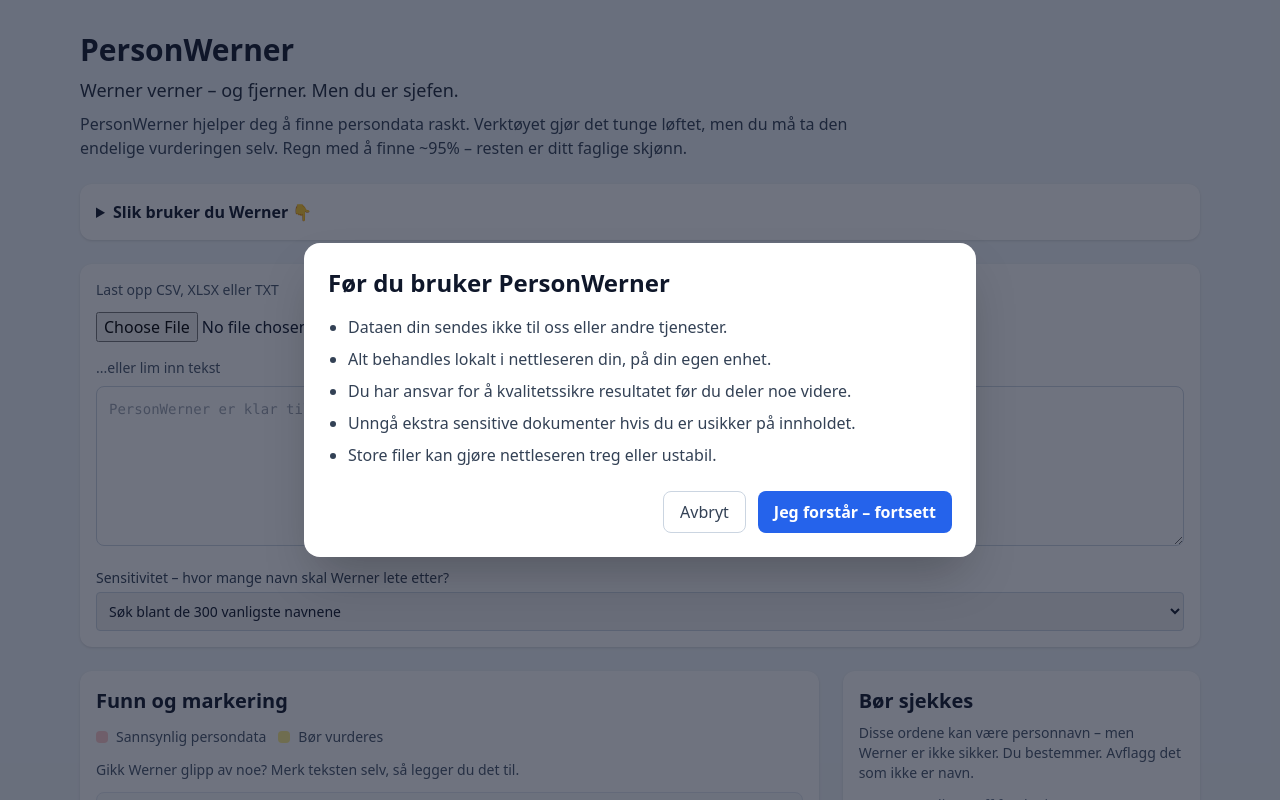
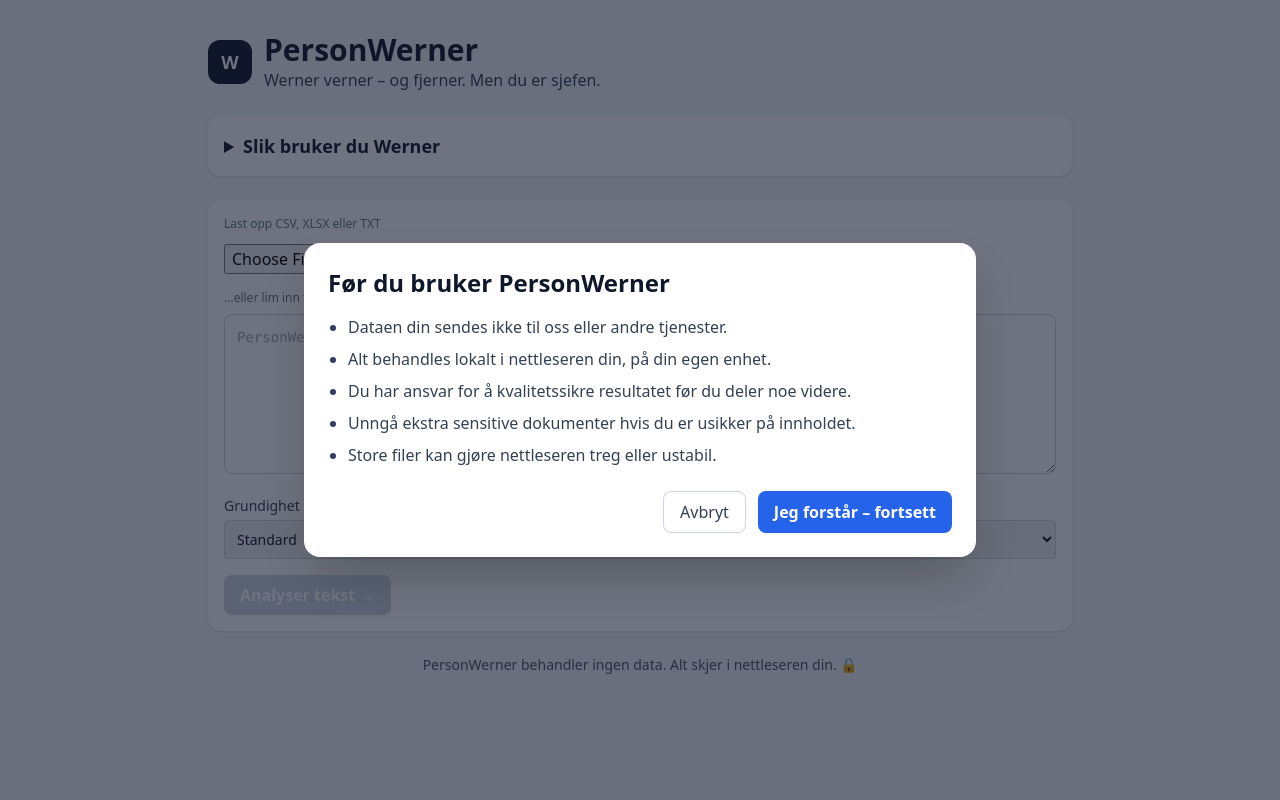
Before and after one commit to mariusgitar/personwerner, a React (Vite) app: page / in a window 1280 px wide. Shown: the top 800 px of the page. Built offline with nearby package versions, Linux system fonts and the light colour scheme.

Commit message:
Redesign UI into progressive disclosure flow

```diff
--- a/src/main.jsx
+++ b/src/main.jsx
@@ -9,15 +9,13 @@ import { detectPII, getNameScore } from './pii-detector'
 const ACTIONS = {
   mark: 'mark',
   remove: 'remove',
-  placeholder: 'placeholder',
   pseudonymize: 'pseudonymize'
 }
 
 const SENSITIVITY_LEVELS = [
-  { label: 'Søk blant de 100 vanligste navnene', threshold: 700 },
-  { label: 'Søk blant de 300 vanligste navnene', threshold: 500 },
-  { label: 'Søk blant de 500 vanligste navnene', threshold: 300 },
-  { label: 'Søk blant alle kjente navn', threshold: 100 }
+  { label: 'Rask', threshold: 700 },
+  { label: 'Standard', threshold: 500 },
+  { label: 'Grundig', threshold: 300 }
 ]
 
 const DEFAULT_SENSITIVITY = 500
@@ -27,17 +25,7 @@ function getNameValue(entry) {
   return entry?.name ?? ''
 }
 
-const defaultAction = ACTIONS.placeholder
-
-const LABELS = {
-  fnr: 'Fødselsnummer',
-  dnr: 'D-nummer',
-  phone: 'Telefon',
-  email: 'E-post',
-  date: 'Dato',
-  name: 'Navn'
-}
-
+const defaultAction = ''
 
 const PLACEHOLDERS = {
   fnr: '[FØDSELSNUMMER]',
@@ -144,7 +132,7 @@ function pseudonymizeText(text, matches) {
 
 function transformText(text, matches, action) {
   if (!text) return { text: '', legend: [] }
-  if (!matches.length) return { text, legend: [] }
+  if (!matches.length || !action) return { text, legend: [] }
 
   if (action === ACTIONS.pseudonymize) {
     return pseudonymizeText(text, matches)
@@ -157,8 +145,6 @@ function transformText(text, matches, action) {
     output += text.slice(cursor, match.start)
     if (action === ACTIONS.mark) {
       output += text.slice(match.start, match.end)
-    } else if (action === ACTIONS.placeholder) {
-      output += PLACEHOLDERS[match.piiType]
     }
 
     cursor = match.end
@@ -192,6 +178,10 @@ function App() {
   const [fileError, setFileError] = useState('')
   const [globalAction, setGlobalAction] = useState(defaultAction)
   const [nameSensitivity, setNameSensitivity] = useState(DEFAULT_SENSITIVITY)
+  const [analysisRan, setAnalysisRan] = useState(false)
+  const [hasReviewed, setHasReviewed] = useState(false)
+  const [analyzedText, setAnalyzedText] = useState('')
+  const [analyzedSensitivity, setAnalyzedSensitivity] = useState(DEFAULT_SENSITIVITY)
   const [ignoredYellow, setIgnoredYellow] = useState(new Set())
   const [manualMatches, setManualMatches] = useState([])
   const [selectionCandidate, setSelectionCandidate] = useState(null)
@@ -201,14 +191,14 @@ function App() {
     () =>
       new Set(
         namesData.certain
-          .filter((entry) => getNameScore(entry) >= nameSensitivity)
+          .filter((entry) => getNameScore(entry) >= analyzedSensitivity)
           .map((entry) => getNameValue(entry).toLowerCase())
           .filter(Boolean)
       ),
-    [nameSensitivity]
+    [analyzedSensitivity]
   )
 
-  const allMatches = useMemo(() => detectPII(inputText, certainNames), [inputText, certainNames])
+  const allMatches = useMemo(() => detectPII(analyzedText, certainNames), [analyzedText, certainNames])
 
   const filteredMatches = useMemo(
     () => allMatches.filter((match) => !(match.confidence === 'ambiguous' && ignoredYellow.has(match.value.toLowerCase()))),
@@ -228,7 +218,6 @@ function App() {
         const key = match.value.toLowerCase()
         bucket.set(key, {
           value: match.value,
-          label: match.reviewLabel,
           count: (bucket.get(key)?.count ?? 0) + 1,
           ignored: ignoredYellow.has(key)
         })
@@ -237,7 +226,10 @@ function App() {
     return [...bucket.values()]
   }, [allMatches, ignoredYellow])
 
-  const transformedResult = useMemo(() => transformText(inputText, confirmedMatches, globalAction), [inputText, confirmedMatches, globalAction])
+  const transformedResult = useMemo(
+    () => transformText(analyzedText, confirmedMatches, globalAction),
+    [analyzedText, confirmedMatches, globalAction]
+  )
 
   const formattedLegend = useMemo(() => formatLegend(transformedResult.legend), [transformedResult.legend])
 
@@ -250,9 +242,13 @@ function App() {
 
   const resetInputText = (nextValue) => {
     setInputText(nextValue)
+    setAnalysisRan(false)
+    setHasReviewed(false)
+    setGlobalAction(defaultAction)
     setManualMatches([])
     setSelectionCandidate(null)
     setFileError('')
+    setIgnoredYellow(new Set())
   }
 
   useEffect(() => {
@@ -333,8 +329,7 @@ function App() {
         const workbook = XLSX.read(buffer, { type: 'array' })
         const sheetsText = workbook.SheetNames.map((sheetName) => XLSX.utils.sheet_to_csv(workbook.Sheets[sheetName]))
         resetInputText(sheetsText.join('\n'))
-      }
-      else {
+      } else {
         setFileError('Werner klarte ikke å lese filen. Prøv et annet format, eller lim inn teksten direkte.')
       }
     } catch {
@@ -345,7 +340,9 @@ function App() {
     }
   }
 
-  const noMatches = inputText && confirmedMatches.length === 0
+  const highConfidenceCount = confirmedMatches.filter((match) => match.confidence === 'high').length
+  const uncertainCount = filteredMatches.filter((match) => match.confidence === 'ambiguous').length
+  const noMatches = analysisRan && analyzedText && confirmedMatches.length === 0
 
   return (
     <main className="min-h-screen bg-slate-100 text-slate-900">
@@ -382,34 +379,32 @@ function App() {
           </section>
         </div>
       )}
-      <div className="mx-auto flex max-w-6xl flex-col gap-6 px-4 py-8">
-        <header>
+
+      <div className="mx-auto flex max-w-4xl flex-col gap-6 px-4 py-8">
+        <header className="flex items-center gap-3">
+          <div className="flex h-11 w-11 items-center justify-center rounded-xl bg-slate-900 text-lg font-bold text-white">W</div>
+          <div>
             <h1 className="text-3xl font-bold">PersonWerner</h1>
-          <p className="mt-2 text-lg text-slate-800">Werner verner – og fjerner. Men du er sjefen.</p>
-          <p className="mt-2 max-w-3xl text-slate-700">
-            PersonWerner hjelper deg å finne persondata raskt. Verktøyet gjør det tunge løftet, men du må ta den
-            endelige vurderingen selv. Regn med å finne ~95% – resten er ditt faglige skjønn.
-          </p>
+            <p className="text-base text-slate-700">Werner verner – og fjerner. Men du er sjefen.</p>
+          </div>
         </header>
 
         <section className="rounded-xl bg-white p-4 shadow">
           <details>
-            <summary className="cursor-pointer text-base font-semibold">Slik bruker du Werner 👇</summary>
-            <div className="mt-3 text-sm text-slate-700">
-              <p>1. Last opp en fil eller lim inn tekst</p>
-              <p>2. Werner markerer sannsynlig persondata i rødt, og usikre treff i gult</p>
-              <p>3. Gå gjennom de gule – avgjør selv hva som er navn</p>
-              <p>4. Merk eventuelle navn Werner gikk glipp av manuelt</p>
-              <p>5. Velg hva som skal skje med persondata: marker, fjern eller pseudonymiser</p>
-              <p>6. Last ned den rensede teksten</p>
+            <summary className="cursor-pointer text-lg font-semibold">Slik bruker du Werner</summary>
+            <div className="mt-3 space-y-2 text-xs text-slate-500">
+              <p>1. Last opp fil eller lim inn tekst</p>
+              <p>2. Velg ønsket grundighet og kjør analyse</p>
+              <p>3. Se gjennom funnene og kryss av hva som bør sjekkes</p>
+              <p>4. Velg tiltak og last ned resultatet</p>
             </div>
           </details>
         </section>
 
         <section className="rounded-xl bg-white p-4 shadow">
-          <p className="mb-3 text-sm text-slate-600">Last opp CSV, XLSX eller TXT</p>
+          <p className="mb-3 text-xs text-slate-500">Last opp CSV, XLSX eller TXT</p>
           <input type="file" accept=".csv,.xlsx,.txt" onChange={handleFileUpload} className="mb-4 block w-full" />
-          <p className="mb-2 text-sm text-slate-600">...eller lim inn tekst</p>
+          <p className="mb-2 text-xs text-slate-500">...eller lim inn tekst</p>
           <textarea
             value={inputText}
             onChange={(event) => resetInputText(event.target.value)}
@@ -420,7 +415,7 @@ function App() {
           {fileError && <p className="mt-2 text-sm font-medium text-red-700">{fileError}</p>}
 
           <label className="mt-4 flex flex-col gap-1 text-sm">
-            <span className="font-medium text-slate-700">Sensitivitet – hvor mange navn skal Werner lete etter?</span>
+            <span className="font-medium text-slate-700">Grundighet</span>
             <select
               value={nameSensitivity}
               onChange={(event) => setNameSensitivity(Number.parseInt(event.target.value, 10))}
@@ -433,31 +428,43 @@ function App() {
               ))}
             </select>
           </label>
+
+          <button
+            type="button"
+            className="mt-4 rounded-lg bg-blue-600 px-4 py-2 font-semibold text-white disabled:cursor-not-allowed disabled:bg-slate-300"
+            disabled={!inputText.trim()}
+            onClick={() => {
+              setAnalyzedText(inputText)
+              setAnalyzedSensitivity(nameSensitivity)
+              setAnalysisRan(true)
+              setHasReviewed(false)
+              setIgnoredYellow(new Set())
+              setManualMatches([])
+              setSelectionCandidate(null)
+              setGlobalAction(defaultAction)
+            }}
+          >
+            Analyser tekst →
+          </button>
         </section>
 
-        <section className="grid gap-6 lg:grid-cols-3">
-          <article className="rounded-xl bg-white p-4 shadow lg:col-span-2">
-            <h2 className="mb-3 text-xl font-semibold">Funn og markering</h2>
-            <p className="mb-3 text-sm text-slate-600">
-              <span className="mr-3 inline-flex items-center gap-2"><span className="inline-block h-3 w-3 rounded bg-red-200" />Sannsynlig persondata</span>
-              <span className="inline-flex items-center gap-2"><span className="inline-block h-3 w-3 rounded bg-yellow-200" />Bør vurderes</span>
+        {analysisRan && (
+          <section className="space-y-6">
+            <article className="rounded-xl bg-white p-4 shadow">
+              <p className="mb-4 rounded-lg bg-slate-100 px-3 py-2 text-sm font-medium text-slate-800">
+                Werner fant {highConfidenceCount} sannsynlige og {uncertainCount} usikre treff
               </p>
-            <p className="mb-3 text-sm text-slate-600">Gikk Werner glipp av noe? Merk teksten selv, så legger du det til.</p>
-            {inputText && (
-              <p className="mb-3 inline-flex rounded-full bg-slate-100 px-3 py-1 text-sm text-slate-700">
-                Werner fant {confirmedMatches.length} treff
-              </p>
-            )}
               <div
                 ref={resultsRef}
                 className="rounded-lg border border-slate-200 bg-slate-50 p-3 whitespace-pre-wrap break-words leading-relaxed"
               >
-              {inputText ? (
-                renderHighlightedText(inputText, confirmedMatches)
+                {analyzedText ? (
+                  renderHighlightedText(analyzedText, confirmedMatches)
                 ) : (
                   <p className="text-slate-500">PersonWerner er klar til jobb. Last opp en fil eller lim inn tekst.</p>
                 )}
               </div>
+
               {selectionCandidate && (
                 <button
                   type="button"
@@ -478,34 +485,27 @@ function App() {
                     ])
                     setSelectionCandidate(null)
                     window.getSelection()?.removeAllRanges()
+                    setHasReviewed(true)
                   }}
                 >
                   + Merk som persondata
                 </button>
               )}
+
               {noMatches && (
                 <p className="mt-3 rounded bg-emerald-50 p-3 text-emerald-800">
                   Ingen persondata funnet. Enten er dokumentet rent, eller så er Werner litt for optimistisk i dag.
                   Sjekk gjerne manuelt også. 🎉
                 </p>
               )}
-          </article>
 
-          <aside className="rounded-xl bg-white p-4 shadow">
-            <h2 className="text-xl font-semibold">Bør sjekkes</h2>
-            <p className="mt-2 text-sm text-slate-600">
-              Disse ordene kan være personnavn – men Werner er ikke sikker. Du bestemmer. Avflagg det som ikke er navn.
-            </p>
-            <div className="mt-3 space-y-2">
+              <h2 className="mt-5 text-base font-semibold">Bør sjekkes</h2>
+              <div className="mt-2 space-y-2">
                 {reviewItems.length === 0 ? (
-                <p className="text-sm text-slate-500">Ingen tvetydige treff foreløpig.</p>
+                  <p className="text-xs text-slate-500">Ingen usikre treff.</p>
                 ) : (
                   reviewItems.map((item) => (
-                  <label key={item.value.toLowerCase()} className="flex items-center justify-between gap-2 rounded border p-2">
-                    <span>
-                      {item.value} <span className="text-xs text-slate-500">({item.count})</span>
-                      {item.label && <span className="ml-2 text-xs text-slate-500">{item.label}</span>}
-                    </span>
+                    <label key={item.value.toLowerCase()} className="flex items-center gap-2 text-sm">
                       <input
                         type="checkbox"
                         checked={!item.ignored}
@@ -520,57 +520,81 @@ function App() {
                             }
                             return next
                           })
+                          setHasReviewed(true)
                         }}
                       />
+                      <span className="inline-flex items-center rounded-full bg-slate-100 px-2 py-1">
+                        {item.value} ({item.count})
+                      </span>
                     </label>
                   ))
                 )}
               </div>
-          </aside>
-        </section>
 
+              <button
+                type="button"
+                onClick={() => {
+                  resultsRef.current?.scrollIntoView({ behavior: 'smooth', block: 'center' })
+                  setHasReviewed(true)
+                }}
+                className="mt-3 text-xs text-blue-700 underline"
+              >
+                + Legg til navn Werner gikk glipp av
+              </button>
+
+              <div className="mt-4">
+                <button
+                  type="button"
+                  onClick={() => setHasReviewed(true)}
+                  className="rounded border border-slate-300 px-3 py-2 text-sm font-medium text-slate-700"
+                >
+                  Jeg har gjennomgått treffene
+                </button>
+              </div>
+            </article>
+
+            {hasReviewed && (
               <section className="rounded-xl bg-white p-4 shadow">
-          <h2 className="text-xl font-semibold">Tiltak for bekreftet persondata</h2>
-          <div className="mt-3 max-w-xl">
-            <label className="flex flex-col gap-1 text-sm">
-              <span className="font-medium text-slate-700">Hva vil du gjøre med bekreftet persondata?</span>
-              <select
-                value={globalAction}
-                onChange={(event) => setGlobalAction(event.target.value)}
-                className="rounded border border-slate-300 p-2"
+                <h2 className="text-2xl font-semibold">Hva vil du gjøre med persondata?</h2>
+                <div className="mt-4 grid gap-3 sm:grid-cols-3">
+                  <button
+                    type="button"
+                    onClick={() => setGlobalAction(ACTIONS.mark)}
+                    className="rounded-lg border border-slate-300 px-4 py-3 text-base font-semibold hover:bg-slate-50"
                   >
-                <option value={ACTIONS.mark}>Marker</option>
-                <option value={ACTIONS.remove}>Fjern</option>
-                <option value={ACTIONS.placeholder}>Erstatt med plassholder</option>
-                <option value={ACTIONS.pseudonymize}>Pseudonymiser</option>
-              </select>
-            </label>
+                    Marker
+                  </button>
+                  <button
+                    type="button"
+                    onClick={() => setGlobalAction(ACTIONS.remove)}
+                    className="rounded-lg border border-slate-300 px-4 py-3 text-base font-semibold hover:bg-slate-50"
+                  >
+                    Fjern
+                  </button>
+                  <button
+                    type="button"
+                    onClick={() => setGlobalAction(ACTIONS.pseudonymize)}
+                    className="rounded-lg border border-slate-300 px-4 py-3 text-base font-semibold hover:bg-slate-50"
+                  >
+                    Pseudonymiser
+                  </button>
                 </div>
-
-          <p className="mt-3 text-xs text-slate-500">
-            Gjelder: {Object.values(LABELS).join(', ')}.
-          </p>
 
                 <div className="mt-4">
                   <h3 className="font-semibold">Resultat</h3>
                   <pre className="mt-2 max-h-64 overflow-auto rounded-lg border border-slate-200 bg-slate-50 p-3 whitespace-pre-wrap break-words text-sm">
-              {transformedResult.text || 'Ingen tekst å vise enda.'}
+                    {globalAction ? transformedResult.text : 'Velg et tiltak for å se resultatet.'}
                   </pre>
-            {inputText && confirmedMatches.length > 0 && (
-              <p className="mt-2 text-sm text-emerald-700">Ferdig behandlet. Husk å lese gjennom før du deler. 👀</p>
-            )}
+                </div>
 
                 {globalAction === ACTIONS.pseudonymize && transformedResult.legend.length > 0 && (
                   <div className="mt-3 rounded-lg border border-slate-200 bg-slate-50 p-3 text-sm">
                     <p className="text-slate-700">{formattedLegend}</p>
                   </div>
                 )}
-          </div>
 
+                {globalAction && (
                   <div className="mt-4 grid gap-2 sm:flex sm:flex-wrap">
-            <p className="w-full text-sm text-slate-600">
-              Husk: du har faglig ansvar for den endelige vurderingen. Werner er et hjelpemiddel, ikke en automasjon.
-            </p>
                     <button
                       type="button"
                       onClick={() => {
@@ -602,7 +626,11 @@ function App() {
                       Last ned CSV
                     </button>
                   </div>
+                )}
               </section>
+            )}
+          </section>
+        )}
 
         <footer className="pb-2 text-center text-sm text-slate-600">
           PersonWerner behandler ingen data. Alt skjer i nettleseren din. 🔒
```
Lines whose indentation alone changed are shown as unchanged.
